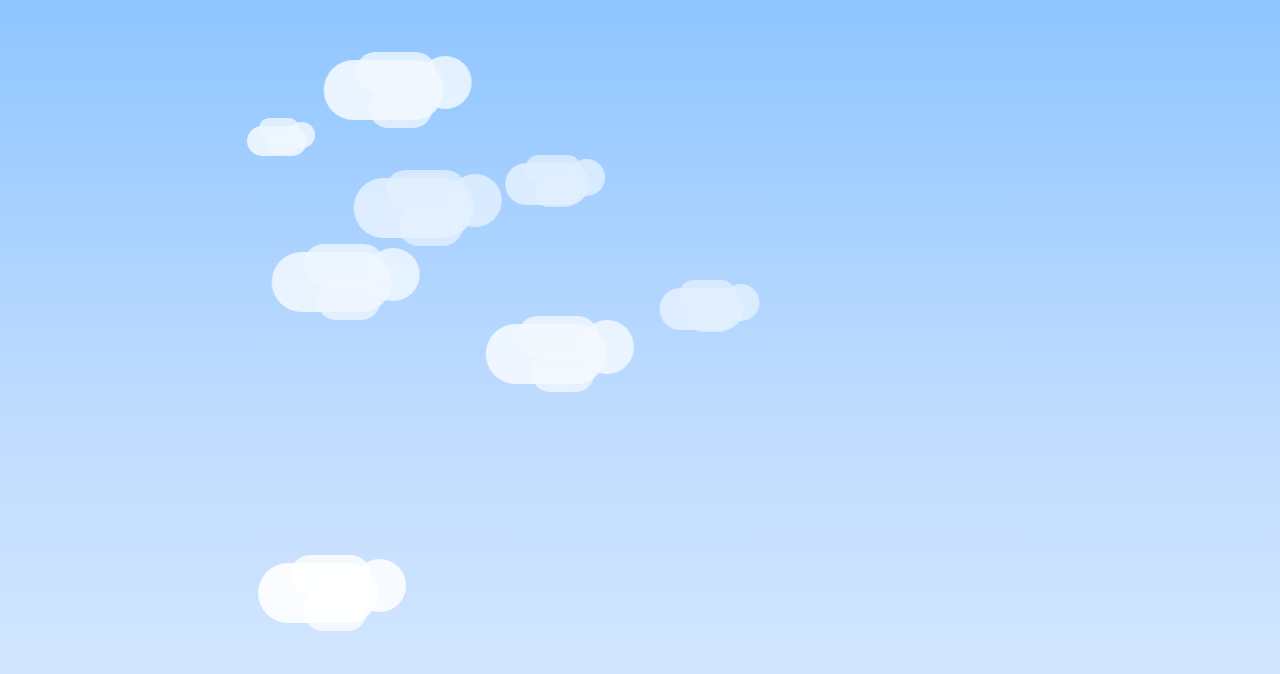
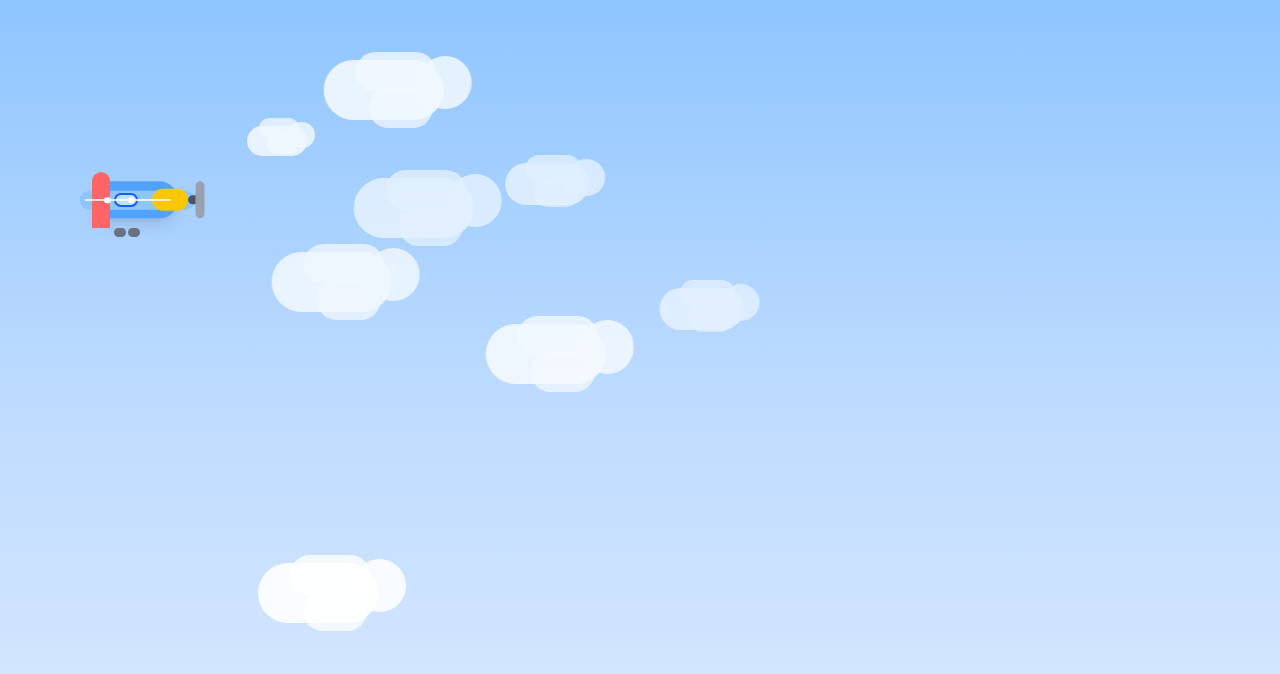
Before and after one commit to nicvazquezdev/digital-nomad-journey, a Next.js app: page / in a window 1280 px wide. Shown: the top 674 px of the page. Built offline with nearby package versions, Linux system fonts and the light colour scheme.

Commit message:
add static airplane component to homepage

```diff
--- /dev/null
+++ b/app/components/Airplane.tsx
@@ -0,0 +1,70 @@
+interface AirplaneProps {
+  size?: "small" | "medium" | "large";
+  position?: { x: number; y: number };
+  className?: string;
+}
+
+export default function Airplane({
+  size = "large",
+  position = { x: 50, y: 30 },
+  className = "",
+}: AirplaneProps) {
+  const getSizeClasses = () => {
+    switch (size) {
+      case "small":
+        return "w-16 h-12 sm:w-20 sm:h-16";
+      case "medium":
+        return "w-20 h-16 sm:w-28 sm:h-20";
+      default:
+        return "w-28 h-20 sm:w-36 sm:h-28";
+    }
+  };
+
+  return (
+    <div
+      className={`
+        absolute
+        ${getSizeClasses()}
+        ${className}
+      `}
+      style={{
+        left: `${position.x}%`,
+        top: `${position.y}%`,
+        transform: "translate(-50%, -50%)",
+      }}
+    >
+      {/* Friendly airplane design */}
+      <div className="relative w-full h-full">
+        {/* Main body (fuselage) - rounded and friendly */}
+        <div className="absolute top-1/2 left-1/4 w-3/5 h-1/3 bg-blue-400 rounded-full transform -translate-y-1/2 shadow-lg"></div>
+
+        {/* Wings - larger and more curved */}
+        <div className="absolute top-1/2 left-1/6 w-4/5 h-1/6 bg-blue-300 rounded-full transform -translate-y-1/2"></div>
+
+        {/* Nose - rounded and friendly */}
+        <div className="absolute top-1/2 right-1/12 w-1/4 h-1/5 bg-yellow-400 rounded-full transform -translate-y-1/2"></div>
+
+        {/* Tail - vertical */}
+        <div className="absolute top-1/4 left-1/4 w-1/8 h-1/2 bg-red-400 rounded-t-full"></div>
+
+        {/* Cockpit window */}
+        <div className="absolute top-1/2 left-2/5 w-1/6 h-1/8 bg-sky-200 rounded-full transform -translate-y-1/2 border-2 border-blue-600"></div>
+
+        {/* Wing stripes for decoration */}
+        <div className="absolute top-1/2 left-1/5 w-3/5 h-0.5 bg-white rounded-full transform -translate-y-1/2 opacity-80"></div>
+
+        {/* Propeller */}
+        <div className="absolute top-1/2 right-0 w-1/12 h-1/12 bg-gray-600 rounded-full transform -translate-y-1/2"></div>
+        <div className="absolute top-1/2 right-0 w-1/16 h-1/3 bg-gray-400 rounded-full transform -translate-y-1/2 translate-x-1/2"></div>
+
+        {/* Landing gear (small circles) */}
+        <div className="absolute bottom-1/6 left-2/5 w-1/12 h-1/12 bg-gray-500 rounded-full"></div>
+        <div className="absolute bottom-1/6 left-1/2 w-1/12 h-1/12 bg-gray-500 rounded-full"></div>
+
+        {/* Fun details - small dots on the side */}
+        <div className="absolute top-1/2 left-1/3 w-1/20 h-1/20 bg-white rounded-full transform -translate-y-1/2"></div>
+        <div className="absolute top-1/2 left-1/2 w-1/20 h-1/20 bg-white rounded-full transform -translate-y-1/2"></div>
+      </div>
+    </div>
+  );
+}
--- a/app/page.tsx
+++ b/app/page.tsx
@@ -1,5 +1,6 @@
 import Sky from "./components/Sky";
 import CloudsContainer from "./components/CloudsContainer";
+import Airplane from "./components/Airplane";
 
 export default function Home() {
   return (
@@ -9,6 +10,9 @@ export default function Home() {
 
       {/* Animated clouds */}
       <CloudsContainer cloudCount={8} />
+
+      {/* Static airplane */}
+      <Airplane size="large" position={{ x: 10, y: 25 }} />
     </div>
   );
 }
```
